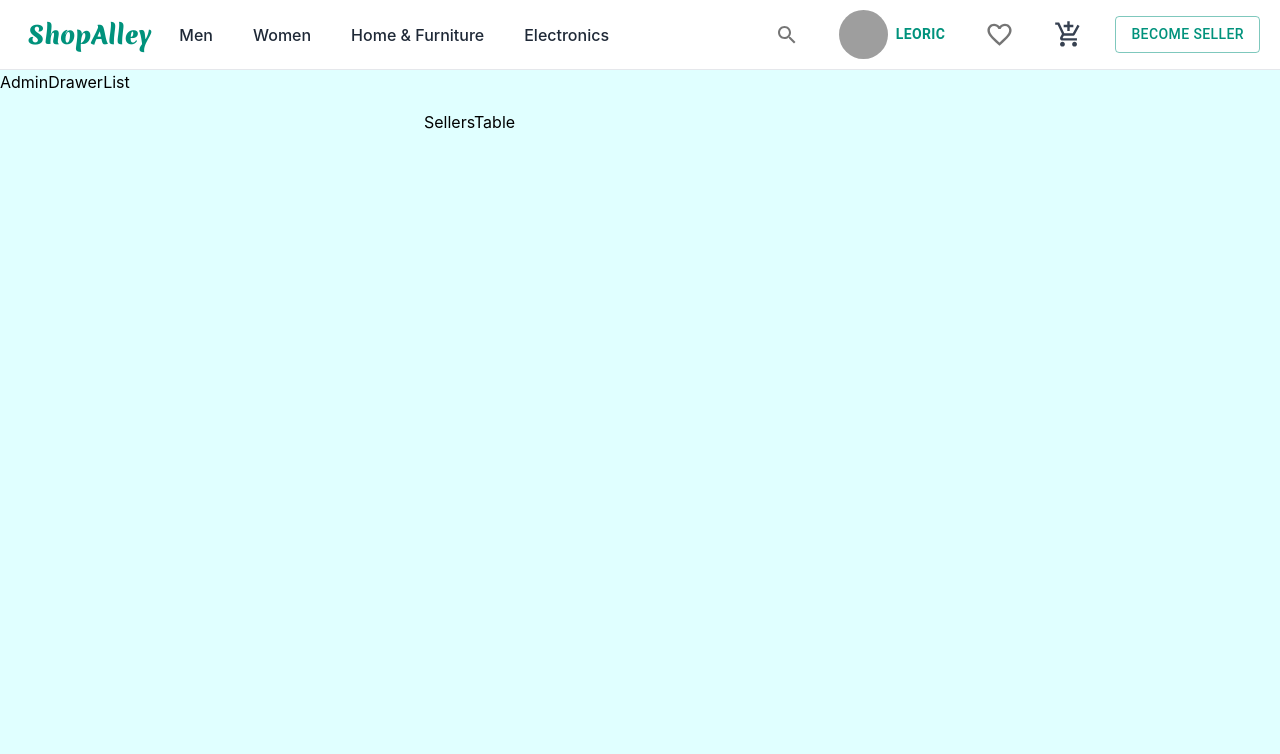
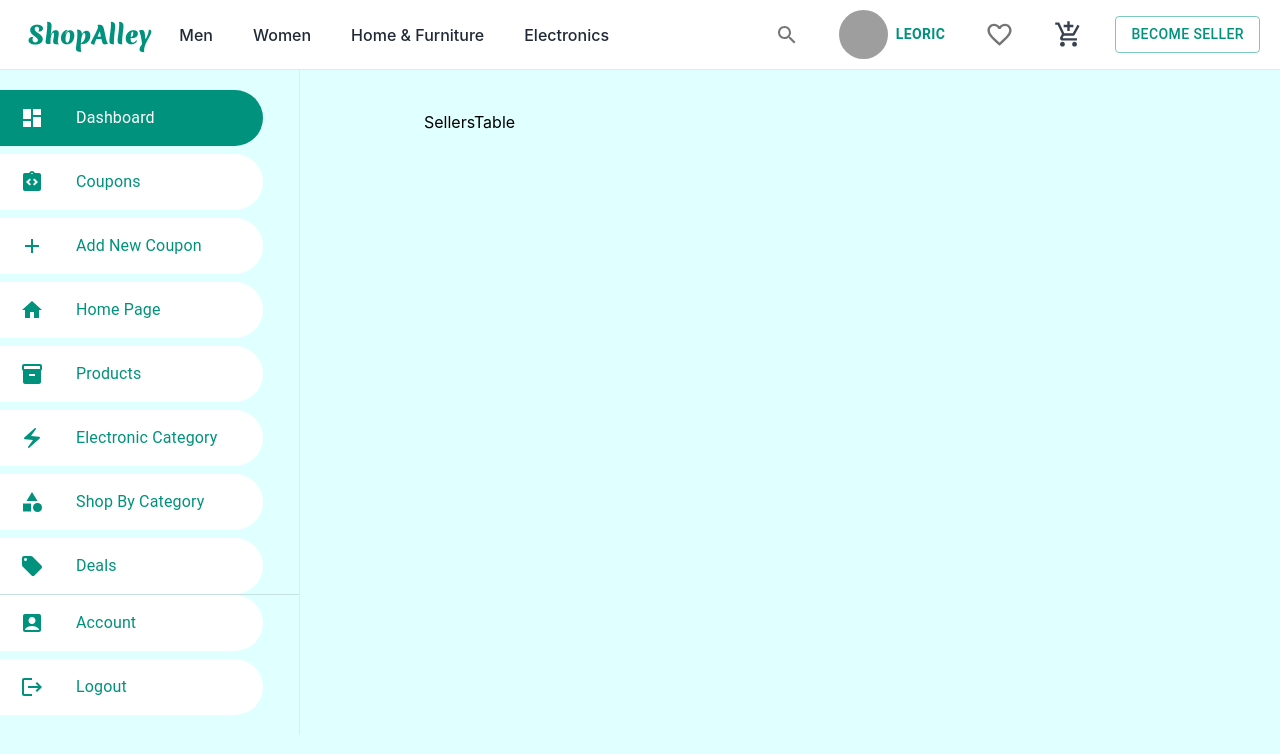
Before and after one commit to Leoric01/EcommerceEshopFE, a React (Create React App) app: page /admin in a window 1280 px wide. Shown: the top 754 px of the page. Built offline with nearby package versions, Linux system fonts and the light colour scheme; grey boxes are pictures that could not be loaded.

Commit message:
moved menu lists into data

```diff
--- a/src/Admin/Component/AdminDrawerList.tsx
+++ b/src/Admin/Component/AdminDrawerList.tsx
@@ -1,9 +1,22 @@
-import React from 'react'
+import React from "react";
+import DrawerList from "../../Component/DrawerList";
+import { menu, menu2 } from "../../Data/endpoints/AdminNavbar";
 
-const AdminDrawerList = ({ toggleDrawer }: { toggleDrawer: any }) => {
+type menuItem = {
+  name: string;
+  path: string;
+  icon: JSX.Element;
+  activeIcon: JSX.Element;
+};
+
+
+
+const AdminDrawerList = ({toggleDrawer}:any) => {
   return (
-    <div>AdminDrawerList</div>
-  )
-}
+    <div>
+      <DrawerList menu={menu} menu2={menu2} toggleDrawer={toggleDrawer}/>
+    </div>
+  );
+};
 
-export default AdminDrawerList
+export default AdminDrawerList;
--- a/src/Admin/Pages/Dashboard/AdminDashboard.tsx
+++ b/src/Admin/Pages/Dashboard/AdminDashboard.tsx
@@ -1,4 +1,3 @@
-import React from "react";
 import AdminRoutes from "../../../Routes/AdminRoutes";
 import AdminDrawerList from "../../Component/AdminDrawerList";
 
--- /dev/null
+++ b/src/Data/endpoints/AdminNavbar.tsx
@@ -0,0 +1,67 @@
+import { Dashboard, IntegrationInstructions, Add, Home, Inventory, ElectricBolt, Category, LocalOffer, AccountBox, Logout } from "@mui/icons-material";
+
+export const menu = [
+  {
+    name: "Dashboard",
+    path: "/admin",
+    icon: <Dashboard className="text-primary-custom" />,
+    activeIcon: <Dashboard className="text-white" />,
+  },
+  {
+    name: "Coupons",
+    path: "/admin/coupons",
+    icon: <IntegrationInstructions className="text-primary-custom" />,
+    activeIcon: <IntegrationInstructions className="text-white" />,
+  },
+  {
+    name: "Add New Coupon",
+    path: "/admin/add-coupon",
+    icon: <Add className="text-primary-custom" />,
+    activeIcon: <Add className="text-white" />,
+  },
+  {
+    name: "Home Page",
+    path: "/admin/home-grid",
+    icon: <Home className="text-primary-custom" />,
+    activeIcon: <Home className="text-white" />,
+  },
+  {
+    name: "Products",
+    path: "/admin/products",
+    icon: <Inventory className="text-primary-custom" />,
+    activeIcon: <Inventory className="text-white" />,
+  },
+  {
+    name: "Electronic Category",
+    path: "/admin/electronics-category",
+    icon: <ElectricBolt className="text-primary-custom" />,
+    activeIcon: <ElectricBolt className="text-white" />,
+  },
+  {
+    name: "Shop By Category",
+    path: "/admin/shop-by-category",
+    icon: <Category className="text-primary-custom" />,
+    activeIcon: <Category className="text-white" />,
+  },
+  {
+    name: "Deals",
+    path: "/admin/deals",
+    icon: <LocalOffer className="text-primary-custom" />,
+    activeIcon: <LocalOffer className="text-white" />,
+  },
+];
+
+export const menu2 = [
+  {
+    name: "Account",
+    path: "/admin/account",
+    icon: <AccountBox className="text-primary-custom" />,
+    activeIcon: <AccountBox className="text-white" />,
+  },
+  {
+    name: "Logout",
+    path: "/",
+    icon: <Logout className="text-primary-custom" />,
+    activeIcon: <Logout className="text-white" />,
+  },
+];
--- /dev/null
+++ b/src/Data/endpoints/SellerNavbar.tsx
@@ -0,0 +1,54 @@
+import { Dashboard, ShoppingBag, Inventory, Add, AccountBalanceWallet, Receipt, AccountBox, Logout } from "@mui/icons-material";
+
+export const menu = [
+    {
+      name: "Dashboard",
+      path: "/seller",
+      icon: <Dashboard className="text-primary-custom" />,
+      activeIcon: <Dashboard className="text-white" />,
+    },
+    {
+      name: "Orders",
+      path: "/seller/orders",
+      icon: <ShoppingBag className="text-primary-custom" />,
+      activeIcon: <ShoppingBag className="text-white" />,
+    },
+    {
+      name: "Products",
+      path: "/seller/products",
+      icon: <Inventory className="text-primary-custom" />,
+      activeIcon: <Inventory className="text-white" />,
+    },
+    {
+      name: "Add Product",
+      path: "/seller/add-product",
+      icon: <Add className="text-primary-custom" />,
+      activeIcon: <Add className="text-white" />,
+    },
+    {
+      name: "Payment",
+      path: "/seller/payment",
+      icon: <AccountBalanceWallet className="text-primary-custom" />,
+      activeIcon: <AccountBalanceWallet className="text-white" />,
+    },
+    {
+      name: "Transaction",
+      path: "/seller/transaction",
+      icon: <Receipt className="text-primary-custom" />,
+      activeIcon: <Receipt className="text-white" />,
+    },
+  ];
+  export const menu2 = [
+    {
+      name: "Account",
+      path: "/seller/account",
+      icon: <AccountBox className="text-primary-custom" />,
+      activeIcon: <AccountBox className="text-white" />,
+    },
+    {
+      name: "Logout",
+      path: "/",
+      icon: <Logout className="text-primary-custom" />,
+      activeIcon: <Logout className="text-white" />,
+    },
+  ];
--- a/src/Seller/Components/Seller Drawer/SellerDrawerList.tsx
+++ b/src/Seller/Components/Seller Drawer/SellerDrawerList.tsx
@@ -1,67 +1,5 @@
-import {
-  AccountBalanceWallet,
-  AccountBox,
-  Add,
-  Dashboard,
-  Inventory,
-  Logout,
-  Receipt,
-  ShoppingBag,
-} from "@mui/icons-material";
 import DrawerList from "../../../Component/DrawerList";
-
-const menu = [
-  {
-    name: "Dashboard",
-    path: "/seller",
-    icon: <Dashboard className="text-primary-custom" />,
-    activeIcon: <Dashboard className="text-white" />,
-  },
-  {
-    name: "Orders",
-    path: "/seller/orders",
-    icon: <ShoppingBag className="text-primary-custom" />,
-    activeIcon: <ShoppingBag className="text-white" />,
-  },
-  {
-    name: "Products",
-    path: "/seller/products",
-    icon: <Inventory className="text-primary-custom" />,
-    activeIcon: <Inventory className="text-white" />,
-  },
-  {
-    name: "Add Product",
-    path: "/seller/add-product",
-    icon: <Add className="text-primary-custom" />,
-    activeIcon: <Add className="text-white" />,
-  },
-  {
-    name: "Payment",
-    path: "/seller/payment",
-    icon: <AccountBalanceWallet className="text-primary-custom" />,
-    activeIcon: <AccountBalanceWallet className="text-white" />,
-  },
-  {
-    name: "Transaction",
-    path: "/seller/transaction",
-    icon: <Receipt className="text-primary-custom" />,
-    activeIcon: <Receipt className="text-white" />,
-  },
-];
-const menu2 = [
-  {
-    name: "Account",
-    path: "/seller/account",
-    icon: <AccountBox className="text-primary-custom" />,
-    activeIcon: <AccountBox className="text-white" />,
-  },
-  {
-    name: "Logout",
-    path: "/",
-    icon: <Logout className="text-primary-custom" />,
-    activeIcon: <Logout className="text-white" />,
-  },
-];
+import { menu, menu2 } from "../../../Data/endpoints/SellerNavbar";
 
 const SellerDrawerList = ({ toggleDrawer }: { toggleDrawer: any }) => {
   return (
```
